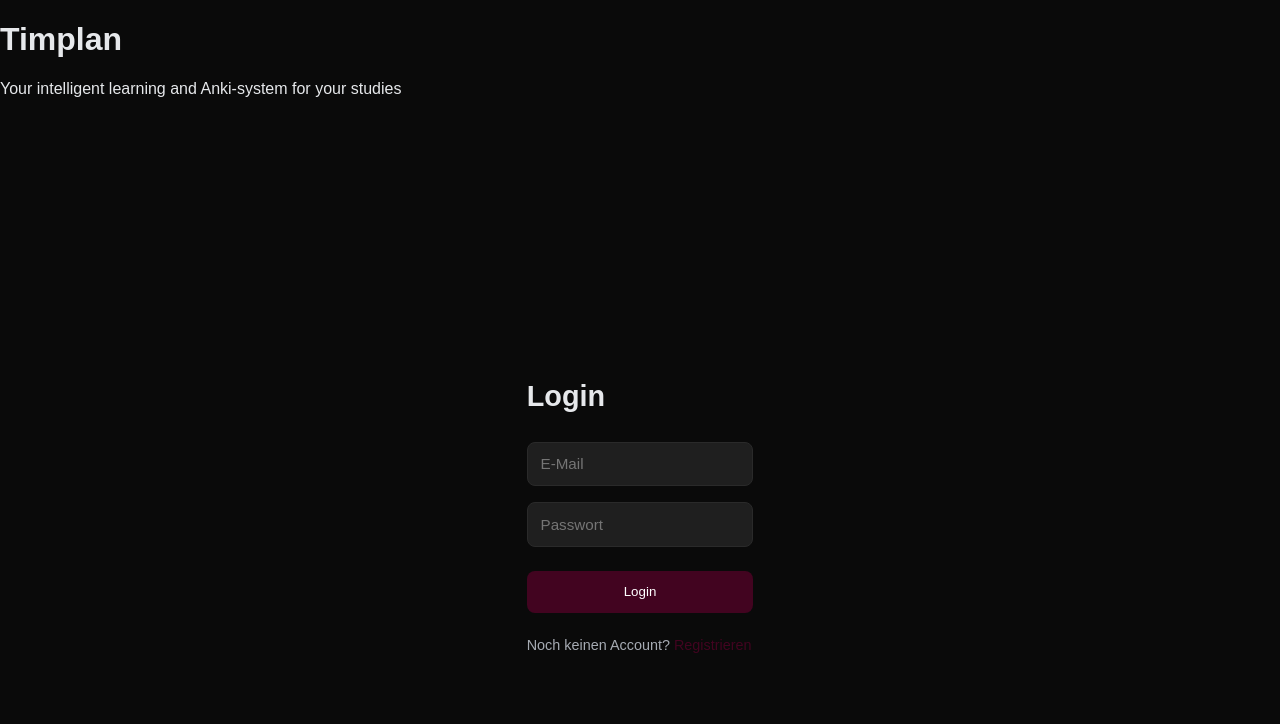
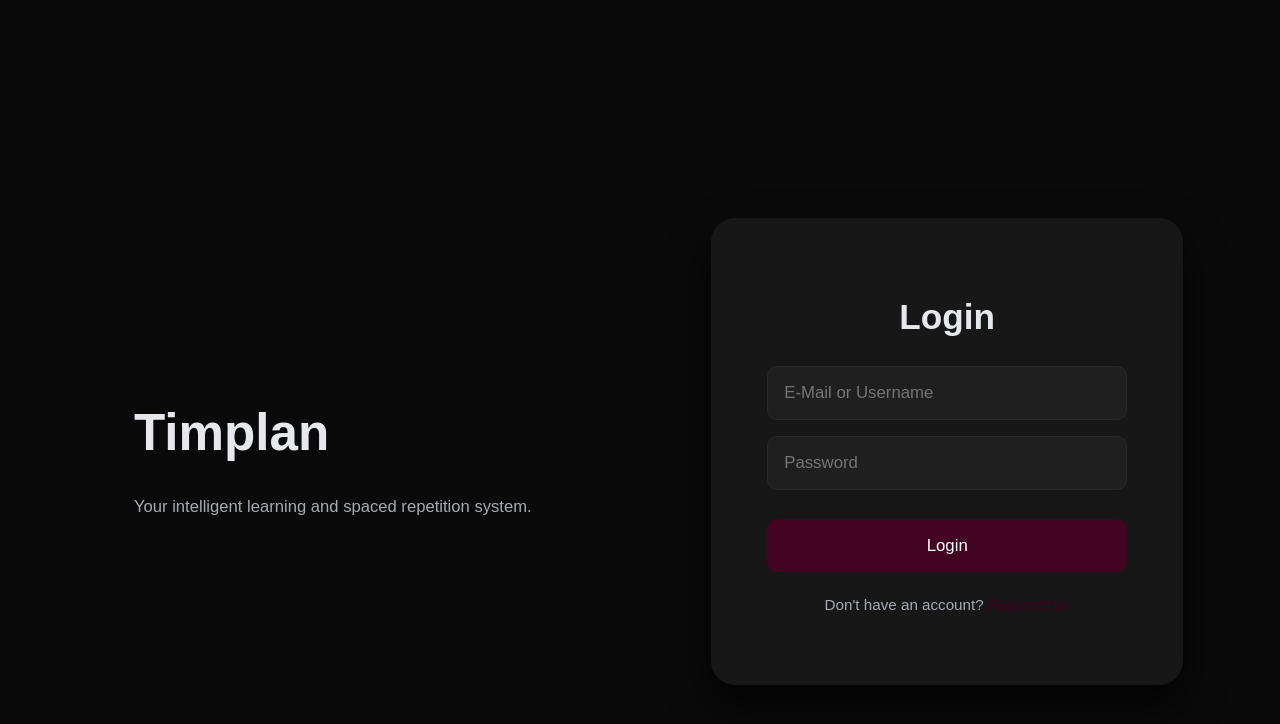
Before and after one commit to xniklasx-dev/Timplan-Projekt, a Next.js app in the folder frontend/: page /login in a window 1280 px wide. Shown: the top 724 px of the page. Built offline with nearby package versions, Linux system fonts and the light colour scheme.

Commit message:
updating loginpage, registerpage, and creating authservice, authtypes, usersmock

```diff
--- /dev/null
+++ b/frontend/src/app/(auth)/auth.css
@@ -0,0 +1,83 @@
+.authPage {
+  min-height: 100svh;
+  display: flex;
+  justify-content: center;
+  align-items: center;
+  padding: clamp(2rem, 4vw, 6rem);
+  background: var(--color-background);
+}
+
+.authContainer {
+  width: 100%;
+  max-width: 1600px;
+  display: flex;
+  flex-direction: column;
+  gap: clamp(2rem, 4vw, 6rem);
+}
+
+/* LEFT */
+.authLeft {
+  flex: 1;
+  display: flex;
+  align-items: center;
+  justify-content: center;
+}
+
+.brandWrapper {
+  text-align: center;
+  max-width: 600px;
+}
+
+.brandTitle {
+  font-size: clamp(2.2rem, 4vw, 3.8rem);
+  font-weight: 700;
+}
+
+.brandText {
+  margin-top: 1.5rem;
+  font-size: clamp(1rem, 1.3vw, 1.25rem);
+  color: var(--color-text-muted);
+}
+
+/* RIGHT */
+.authRight {
+  flex: 1;
+  display: flex;
+  justify-content: center;
+}
+
+.authCardWrapper {
+  width: 100%;
+  max-width: 520px;
+}
+
+/* ============================= */
+/* TABLET (ab 786px) */
+/* ============================= */
+@media (min-width: 786px) {
+  .authContainer {
+    flex-direction: row;
+    align-items: center;
+  }
+
+  .brandWrapper {
+    text-align: left;
+  }
+}
+
+/* ============================= */
+/* ULTRA WIDE (ab 1800px) */
+/* ============================= */
+@media (min-width: 1800px) {
+  .authContainer {
+    max-width: 1800px;
+  }
+
+  .authCardWrapper {
+    max-width: 600px;
+  }
+
+  .brandTitle {
+    font-size: 4rem;
+  }
+}
--- a/frontend/src/app/(auth)/layout.tsx
+++ b/frontend/src/app/(auth)/layout.tsx
@@ -1,21 +1,31 @@
+import "./auth.css";
+
 export default function AuthLayout({
   children,
 }: {
   children: React.ReactNode;
 }) {
   return (
-        <div className="a">
-            {/* Linke Seite (Branding / Info) */}
-            <div className="b">
-                <h1 className="b1">Timplan</h1>
-                <p className="b2">Your intelligent learning and Anki-system for your studies</p>
+    <div className="authPage">
+      <div className="authContainer">
+
+        {/* Left Side - Branding */}
+        <div className="authLeft">
+          <div className="brandWrapper">
+            <h1 className="brandTitle">Timplan</h1>
+            <p className="brandText">
+              Your intelligent learning and spaced repetition system.
+            </p>
+          </div>
         </div>
 
-            {/* Rechte Seite (Formularbereich) */}
-            <div className="c">
-                <div className="d">
-                    <main>{children}</main>
+        {/* Right Side - Form */}
+        <div className="authRight">
+          <div className="authCardWrapper">
+            {children}
           </div>
+        </div>
+
       </div>
     </div>
   );
--- a/frontend/src/app/(auth)/login/page.module.css
+++ b/frontend/src/app/(auth)/login/page.module.css
@@ -7,55 +7,75 @@
   padding: 24px;
 }
 
-.card {
+/* Grauer Container */
+.cards {
   width: 100%;
-  max-width: 420px;
+  max-width: 480px;
   background: var(--color-surface);
   padding: 2.5rem;
   border-radius: 16px;
   box-shadow: 0 20px 40px var(--color-surface-shadow);
+  transition: all 0.3s ease;
 }
 
+/* Titel */
 .title {
   margin-bottom: 1.8rem;
   font-size: 1.8rem;
   font-weight: 600;
+  text-align: center;
 }
 
+/* Optional Untertitel */
+.subtitle {
+  margin-bottom: 1.5rem;
+  font-size: 1.2rem;
+  font-weight: 400;
+  text-align: center;
+  color: var(--color-text-muted);
+}
+
+/* Formular */
 .form {
   display: flex;
   flex-direction: column;
   gap: 1rem;
 }
 
+/* Inputs */
 .input {
-  padding: 0.8rem;
+  padding: 0.9rem;
   background: var(--color-surface-hover);
   border: 1px solid var(--color-border);
-  border-radius: 8px;
+  border-radius: 10px;
+  font-size: 1rem;
   color: var(--color-text);
-  font-size: 0.95rem;
-  transition: border 0.2s ease;
+  transition: border 0.2s ease, box-shadow 0.2s ease;
 }
 
 .input:focus {
   border-color: var(--color-accent);
+  outline: none;
+  box-shadow: 0 0 0 2px var(--color-accent-hover);
 }
 
+/* Buttons */
 .button {
-  margin-top: 0.5rem;
-  padding: 0.85rem;
+  margin-top: 0.8rem;
+  padding: 1rem;
   background: var(--color-accent);
   border: none;
-  border-radius: 8px;
+  border-radius: 10px;
   color: white;
   font-weight: 500;
+  font-size: 1rem;
   cursor: pointer;
-  transition: background 0.2s ease;
+  transition: all 0.2s ease;
 }
 
 .button:hover {
   background: var(--color-accent-hover);
+  transform: translateY(-1px);
 }
 
 .button:disabled {
@@ -63,18 +83,105 @@
   cursor: not-allowed;
 }
 
+/* Error Meldung */
 .error {
   margin-top: 1rem;
   color: var(--color-error);
   font-size: 0.9rem;
+  text-align: center;
 }
 
+/* Success Meldung */
+.success {
+  margin-top: 1rem;
+  color: #2e7d32; /* dunkelgrün */
+  font-size: 0.9rem;
+  text-align: center;
+}
+
+/* Allgemeine Nachricht */
+.message {
+  margin-top: 0.8rem;
+  color: var(--color-text-muted);
+  font-size: 0.9rem;
+  text-align: center;
+}
+
+/* Link Text */
 .linkText {
   margin-top: 1.5rem;
-  font-size: 0.9rem;
+  font-size: 0.95rem;
   color: var(--color-text-muted);
+  text-align: center;
 }
 
 .linkText a {
   color: var(--color-accent);
+  font-weight: 500;
 }
+
+/* ===================================== */
+/* TABLET (ab 786px) */
+/* ===================================== */
+
+@media (min-width: 786px) {
+  .cards {
+    max-width: 520px;
+    padding: 3rem;
+  }
+
+  .title {
+    font-size: 2rem;
+  }
+}
+
+/* ===================================== */
+/* DESKTOP (ab 1200px) */
+/* ===================================== */
+
+@media (min-width: 1200px) {
+  .cards {
+    max-width: 560px;
+    padding: 3.5rem;
+    border-radius: 24px;
+  }
+
+  .title {
+    font-size: 2.2rem;
+  }
+
+  .input {
+    font-size: 1.05rem;
+    padding: 1rem;
+  }
+
+  .button {
+    font-size: 1.05rem;
+    padding: 1.05rem;
+  }
+}
+
+/* ===================================== */
+/* ULTRA WIDE (ab 1800px) */
+/* ===================================== */
+
+@media (min-width: 1800px) {
+  .cards {
+    max-width: 600px;
+    padding: 4rem;
+  }
+
+  .title {
+    font-size: 2.4rem;
+  }
+
+  .input {
+    padding: 1.1rem;
+    font-size: 1.1rem;
+  }
+
+  .button {
+    padding: 1.1rem;
+    font-size: 1.1rem;
+  }
+}
--- a/frontend/src/app/(auth)/login/page.tsx
+++ b/frontend/src/app/(auth)/login/page.tsx
@@ -2,9 +2,10 @@
 
 import { useState } from "react";
 import { useRouter } from "next/navigation";
+import Link from "next/link";
 import styles from "./page.module.css";
-// import { login } from "@/lib/auth";
-import Link from "next/link";
+import { login } from "../../lib/auth/auth.service";
+
 
 export default function LoginPage() {
   const router = useRouter();
@@ -15,18 +16,22 @@ export default function LoginPage() {
   const [loading, setLoading] = useState<boolean>(false);
   const [error, setError] = useState<string>("");
 
-  async function handleSubmit(e: React.FormEvent) {
+  async function handleSubmit(e: React.FormEvent<HTMLFormElement>) {
     e.preventDefault();
     setLoading(true);
     setError("");
 
     try {
-//    await login(email, password);
+      await login({ email, password });
 
       router.push("/dashboard");
 
-    } catch (err: any) {
-      setError(err.message || "Login failed");
+    } catch (err: unknown) {
+      if (err instanceof Error) {
+        setError(err.message);
+      } else {
+        setError("Login failed");
+      }
     } finally {
       setLoading(false);
     }
@@ -41,7 +46,7 @@ export default function LoginPage() {
           <input
             className={styles.input}
             type="email"
-            placeholder="E-Mail"
+            placeholder="E-Mail or Username"
             required
             value={email}
             onChange={(e) => setEmail(e.target.value)}
@@ -50,7 +55,7 @@ export default function LoginPage() {
           <input
             className={styles.input}
             type="password"
-            placeholder="Passwort"
+            placeholder="Password"
             required
             value={password}
             onChange={(e) => setPassword(e.target.value)}
@@ -66,8 +71,10 @@ export default function LoginPage() {
         </form>
 
         {error && <p className={styles.error}>{error}</p>}
+
         <p className={styles.linkText}>
-          Noch keinen Account? <Link href="/register">Registrieren</Link>
+          Don&apos;t have an account?{" "}
+          <Link href="/register">Registrieren</Link>
         </p>
       </div>
     </div>
--- a/frontend/src/app/(auth)/register/page.module.css
+++ b/frontend/src/app/(auth)/register/page.module.css
@@ -1,168 +1,187 @@
 .page {
-  --gray-rgb: 0, 0, 0;
-  --gray-alpha-200: rgba(var(--gray-rgb), 0.08);
-  --gray-alpha-100: rgba(var(--gray-rgb), 0.05);
-
-  --button-primary-hover: #383838;
-  --button-secondary-hover: #f2f2f2;
-
-  display: grid;
-  grid-template-rows: 20px 1fr 20px;
+  min-height: 100svh;
+  display: flex;
   align-items: center;
-  justify-items: center;
-  min-height: 100svh;
-  padding: 80px;
-  gap: 64px;
-  font-family: var(--font-geist-sans);
+  justify-content: center;
+  background: var(--color-background);
+  padding: 24px;
 }
 
-@media (prefers-color-scheme: dark) {
-  .page {
-    --gray-rgb: 255, 255, 255;
-    --gray-alpha-200: rgba(var(--gray-rgb), 0.145);
-    --gray-alpha-100: rgba(var(--gray-rgb), 0.06);
+/* Grauer Container */
+.cards {
+  width: 100%;
+  max-width: 480px;
+  background: var(--color-surface);
+  padding: 2.5rem;
+  border-radius: 16px;
+  box-shadow: 0 20px 40px var(--color-surface-shadow);
+  transition: all 0.3s ease;
+}
 
-    --button-primary-hover: #ccc;
-    --button-secondary-hover: #1a1a1a;
+/* Titel */
+.title {
+  margin-bottom: 1.8rem;
+  font-size: 1.8rem;
+  font-weight: 600;
+  text-align: center;
+}
+
+/* Optional Untertitel */
+.subtitle {
+  margin-bottom: 1.5rem;
+  font-size: 1.2rem;
+  font-weight: 400;
+  text-align: center;
+  color: var(--color-text-muted);
+}
+
+/* Formular */
+.form {
+  display: flex;
+  flex-direction: column;
+  gap: 1rem;
+}
+
+/* Inputs */
+.input {
+  padding: 0.9rem;
+  background: var(--color-surface-hover);
+  border: 1px solid var(--color-border);
+  border-radius: 10px;
+  font-size: 1rem;
+  color: var(--color-text);
+  transition: border 0.2s ease, box-shadow 0.2s ease;
+}
+
+.input:focus {
+  border-color: var(--color-accent);
+  outline: none;
+  box-shadow: 0 0 0 2px var(--color-accent-hover);
+}
+
+/* Buttons */
+.button {
+  margin-top: 0.8rem;
+  padding: 1rem;
+  background: var(--color-accent);
+  border: none;
+  border-radius: 10px;
+  color: white;
+  font-weight: 500;
+  font-size: 1rem;
+  cursor: pointer;
+  transition: all 0.2s ease;
+}
+
+.button:hover {
+  background: var(--color-accent-hover);
+  transform: translateY(-1px);
+}
+
+.button:disabled {
+  background: var(--color-disabled);
+  cursor: not-allowed;
+}
+
+/* Error Meldung */
+.error {
+  margin-top: 1rem;
+  color: var(--color-error);
+  font-size: 0.9rem;
+  text-align: center;
+}
+
+/* Success Meldung */
+.success {
+  margin-top: 1rem;
+  color: #2e7d32; /* dunkelgrün */
+  font-size: 0.9rem;
+  text-align: center;
+}
+
+/* Allgemeine Nachricht */
+.message {
+  margin-top: 0.8rem;
+  color: var(--color-text-muted);
+  font-size: 0.9rem;
+  text-align: center;
+}
+
+/* Link Text */
+.linkText {
+  margin-top: 1.5rem;
+  font-size: 0.95rem;
+  color: var(--color-text-muted);
+  text-align: center;
+}
+
+.linkText a {
+  color: var(--color-accent);
+  font-weight: 500;
+}
+
+/* ===================================== */
+/* TABLET (ab 786px) */
+/* ===================================== */
+
+@media (min-width: 786px) {
+  .cards {
+    max-width: 520px;
+    padding: 3rem;
+  }
+
+  .title {
+    font-size: 2rem;
   }
 }
 
-.main {
-  display: flex;
-  flex-direction: column;
-  gap: 32px;
-  grid-row-start: 2;
-}
+/* ===================================== */
+/* DESKTOP (ab 1200px) */
+/* ===================================== */
 
-.main ol {
-  font-family: var(--font-geist-mono);
-  padding-left: 0;
-  margin: 0;
-  font-size: 14px;
-  line-height: 24px;
-  letter-spacing: -0.01em;
-  list-style-position: inside;
-}
-
-.main li:not(:last-of-type) {
-  margin-bottom: 8px;
-}
-
-.main code {
-  font-family: inherit;
-  background: var(--gray-alpha-100);
-  padding: 2px 4px;
-  border-radius: 4px;
-  font-weight: 600;
-}
-
-.ctas {
-  display: flex;
-  gap: 16px;
-}
-
-.ctas a {
-  appearance: none;
-  border-radius: 128px;
-  height: 48px;
-  padding: 0 20px;
-  border: none;
-  border: 1px solid transparent;
-  transition:
-    background 0.2s,
-    color 0.2s,
-    border-color 0.2s;
-  cursor: pointer;
-  display: flex;
-  align-items: center;
-  justify-content: center;
-  font-size: 16px;
-  line-height: 20px;
-  font-weight: 500;
-}
-
-a.primary {
-  background: var(--foreground);
-  color: var(--background);
-  gap: 8px;
-}
-
-a.secondary {
-  border-color: var(--gray-alpha-200);
-  min-width: 180px;
-}
-
-.footer {
-  grid-row-start: 3;
-  display: flex;
-  gap: 24px;
-}
-
-.footer a {
-  display: flex;
-  align-items: center;
-  gap: 8px;
-}
-
-.footer img {
-  flex-shrink: 0;
-}
-
-/* Enable hover only on non-touch devices */
-@media (hover: hover) and (pointer: fine) {
-  a.primary:hover {
-    background: var(--button-primary-hover);
-    border-color: transparent;
+@media (min-width: 1200px) {
+  .cards {
+    max-width: 560px;
+    padding: 3.5rem;
+    border-radius: 24px;
   }
 
-  a.secondary:hover {
-    background: var(--button-secondary-hover);
-    border-color: transparent;
+  .title {
+    font-size: 2.2rem;
   }
 
-  .footer a:hover {
-    text-decoration: underline;
-    text-underline-offset: 4px;
+  .input {
+    font-size: 1.05rem;
+    padding: 1rem;
+  }
+
+  .button {
+    font-size: 1.05rem;
+    padding: 1.05rem;
   }
 }
 
-@media (max-width: 600px) {
-  .page {
-    padding: 32px;
-    padding-bottom: 80px;
+/* ===================================== */
+/* ULTRA WIDE (ab 1800px) */
+/* ===================================== */
+
+@media (min-width: 1800px) {
+  .cards {
+    max-width: 600px;
+    padding: 4rem;
   }
 
-  .main {
-    align-items: center;
+  .title {
+    font-size: 2.4rem;
   }
 
-  .main ol {
-    text-align: center;
+  .input {
+    padding: 1.1rem;
+    font-size: 1.1rem;
   }
 
-  .ctas {
-    flex-direction: column;
-  }
-
-  .ctas a {
-    font-size: 14px;
-    height: 40px;
-    padding: 0 16px;
-  }
-
-  a.secondary {
-    min-width: auto;
-  }
-
-  .footer {
-    flex-wrap: wrap;
-    align-items: center;
-    justify-content: center;
+  .button {
+    padding: 1.1rem;
+    font-size: 1.1rem;
   }
 }
-
-@media (prefers-color-scheme: dark) {
-  .logo {
-    filter: invert();
-  }
-}
```
Also changed, not shown: frontend/src/app/(auth)/register/page.tsx (+60 -15 lines), frontend/src/app/lib/auth/auth.service.ts (added, +37 -0 lines), frontend/src/app/lib/auth/auth.types.ts (added, +18 -0 lines), frontend/src/app/mocks/users.mock.ts (added, +36 -0 lines). Lines whose indentation alone changed are shown as unchanged.
